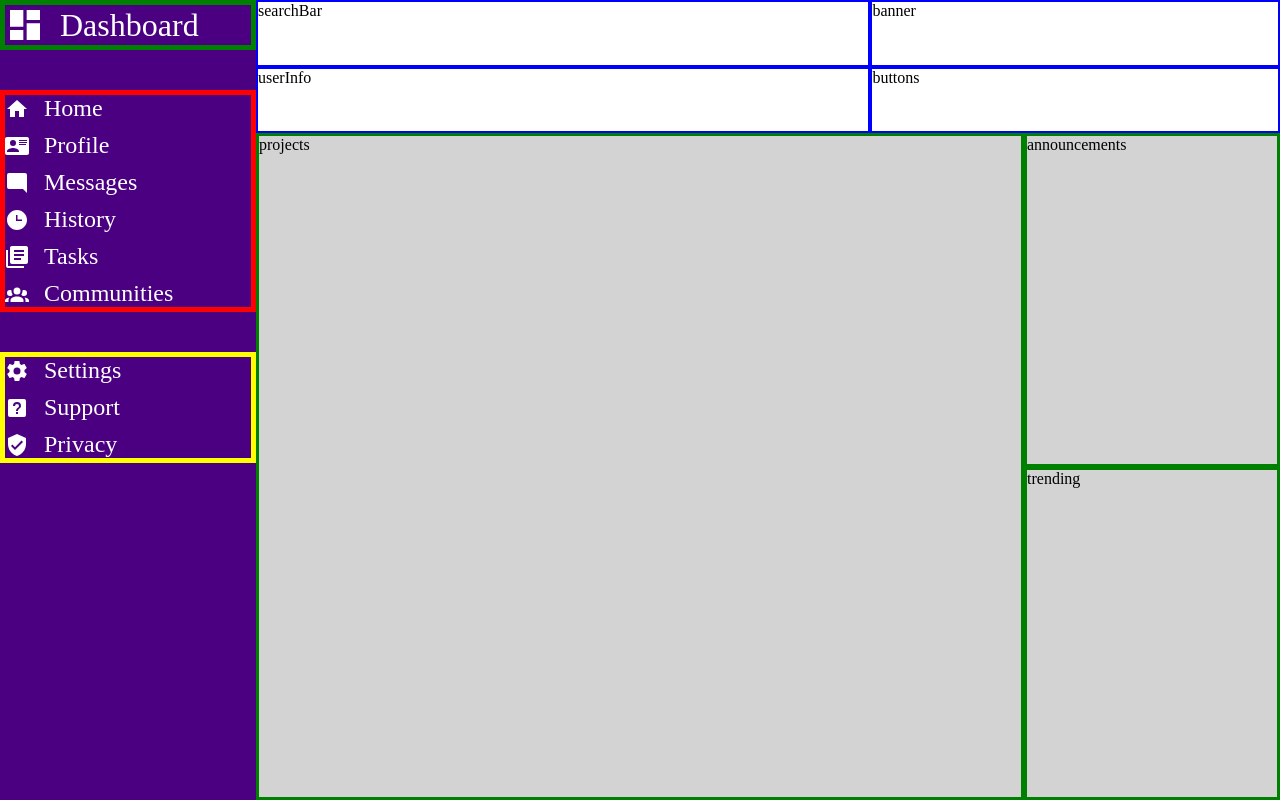
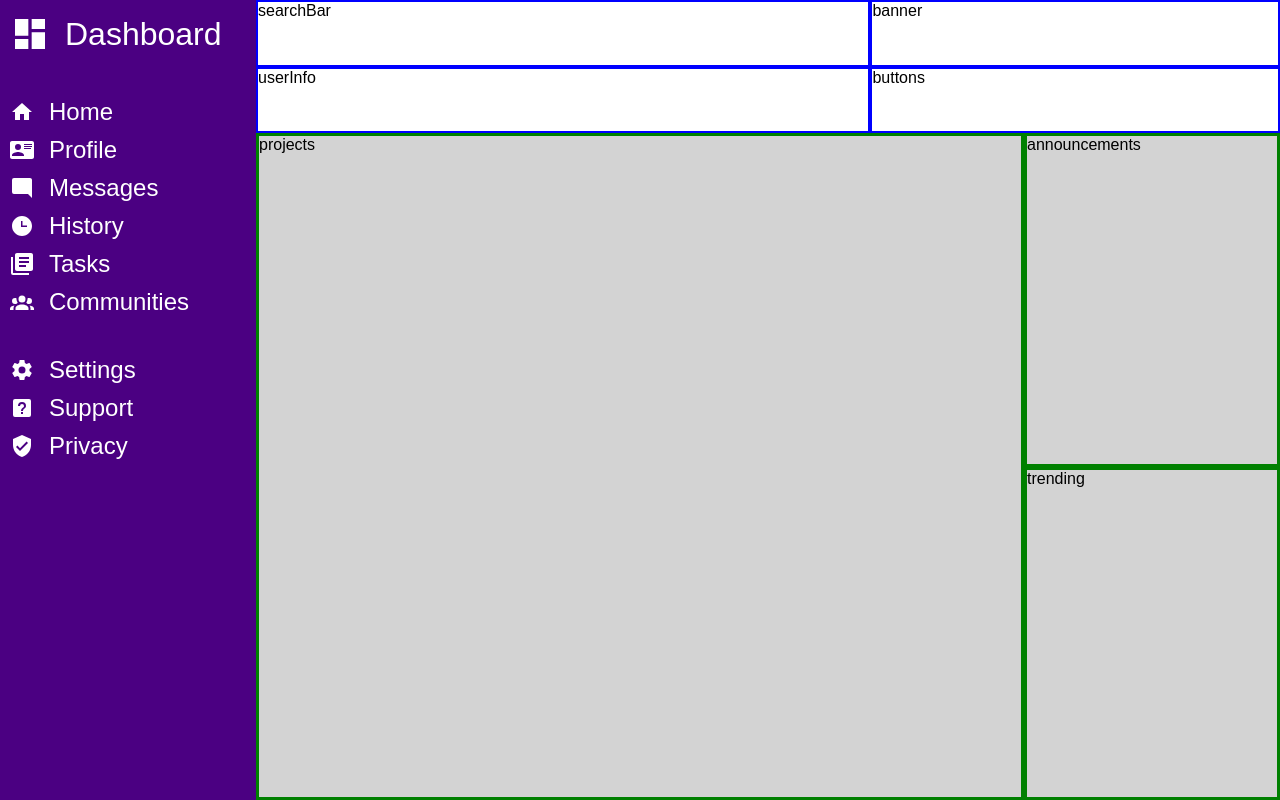
Before and after one commit to SkipperShark/odin-admin-dashboard, a plain HTML site: page index.html in a window 1280 px wide. Drawn offline with Linux system fonts and the light colour scheme.

Commit message:
remove scaffolding borders on side bar containers

```diff
--- a/styles.css
+++ b/styles.css
@@ -2,6 +2,7 @@
     box-sizing: border-box;
     padding: 0;
     margin: 0;
+    font-family: Arial, Helvetica, sans-serif;
 }
 
 :root {
@@ -30,6 +31,7 @@ svg {
 }
 
 .sideBar {
+    padding: 10px 10px;
     display: grid;
     grid-gap: 40px;
     grid-template-rows: repeat(3, minmax(3rem, min-content));
@@ -38,7 +40,6 @@ svg {
     color: white;
 
     .siteLogo {
-        border: 5px solid green;
         font-size: var(--font-size-title);
 
         svg {
@@ -48,12 +49,10 @@ svg {
     }
 
     .nav {
-        border: 5px solid red;
         font-size: var(--font-size-large);
     }
 
     .settings {
-        border: 5px solid yellow;
         font-size: var(--font-size-large);
     }
 
```
